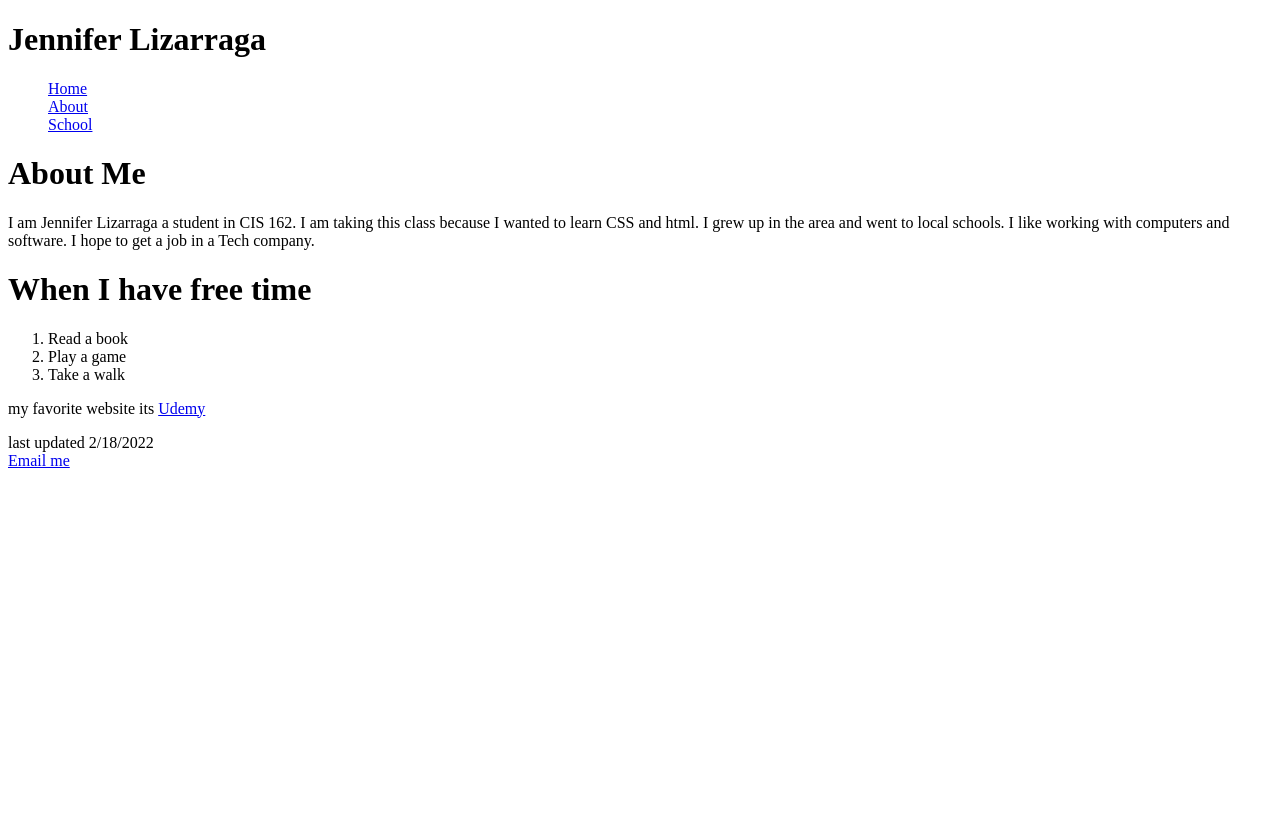
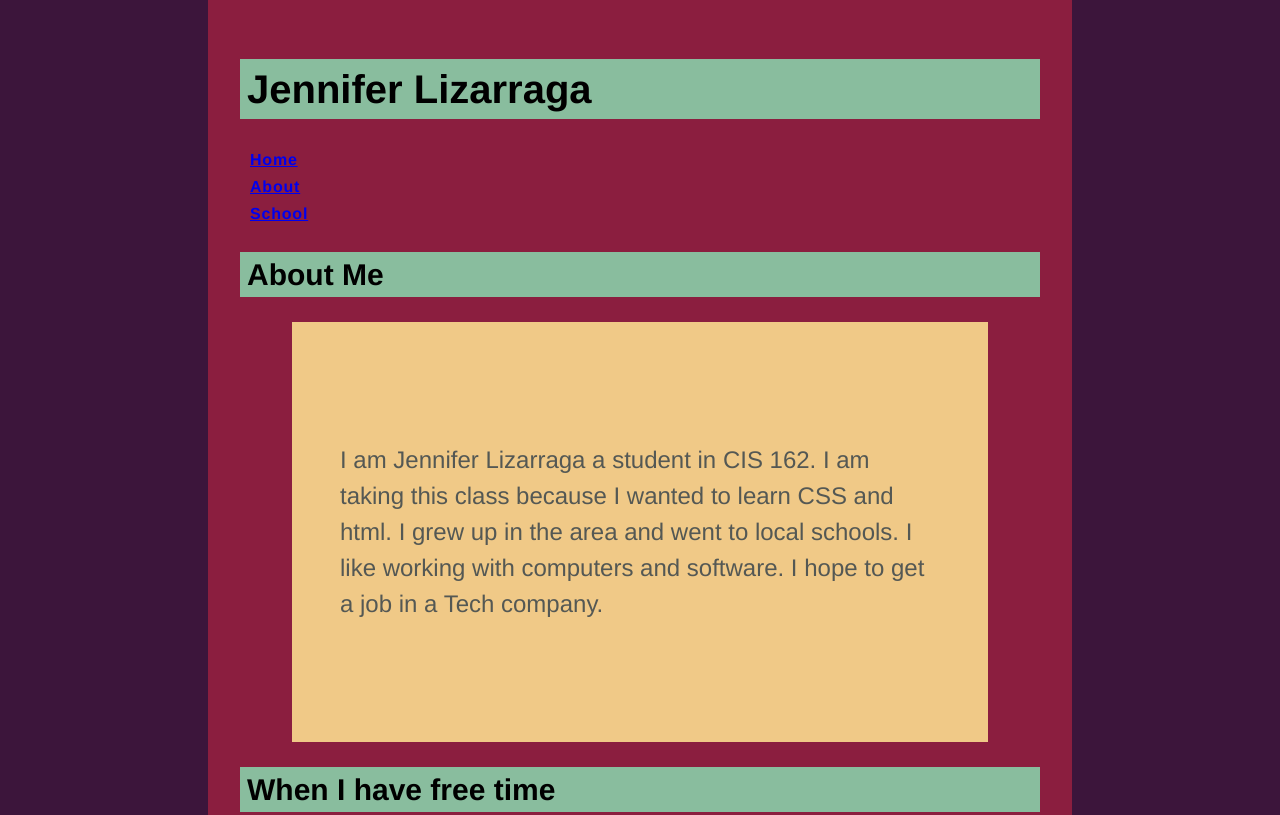
Before and after one commit to Jenlizarraga/cis162, a plain HTML site: page index.html in a window 1280 px wide. Shown: the top 815 px of the page. Drawn offline with Linux system fonts and the light colour scheme.

Commit message:
Update index.html

```diff
--- a/index.html
+++ b/index.html
@@ -6,33 +6,39 @@ Date: 2-11-2022
 <!DocType html>
 <html lang="en">
 <head>
+<meta charset="utf-8">
+<link rel="stylesheet" href="main.css">
+    <title>Jennifer Lizarraga</title>
 
-<meta charset="utf-8">
-<title>Jennifer Lizarraga</title>
 </head>
 <body>
-<h1>Jennifer Lizarraga</h1>
+
+    <header><h1>Jennifer Lizarraga</h1> </header>
+
 
     <nav>
-    <ul style="list-style-type:none;">
+    <ul> <!--<ul style="list-style-type:none;">   -->
     <li><a href="index.html">Home</a></li>
     <li><a href="about.html">About</a></li>
     <li><a href="#">School</a></li>
     </ul>
     </nav>
 
-<h1>About Me</h1>
-<p>I am Jennifer Lizarraga a student in CIS 162. I am taking this class because I wanted to learn CSS and html. I grew up in the area and went to local schools.
+    <header><h2>About Me</h2></header>
+<section>
+    <p>I am Jennifer Lizarraga a student in CIS 162. I am taking this class because I wanted to learn CSS and html. I grew up in the area and went to local schools.
 I like working with computers and software. I hope to get a job in a Tech company. </p>
+</section>
 
 
-
-<h1>When I have free time</h1>
-<ol>
+    <header><h2>When I have free time</h2></header>
+<section>
+    <ol>
 <li>Read a book</li>
 <li>Play a game</li>
 <li>Take a walk</li>
 </ol>
+    </section>
 
 
 <p>my favorite website its <a href="https://www.udemy.com/">Udemy</a> </p>
```
